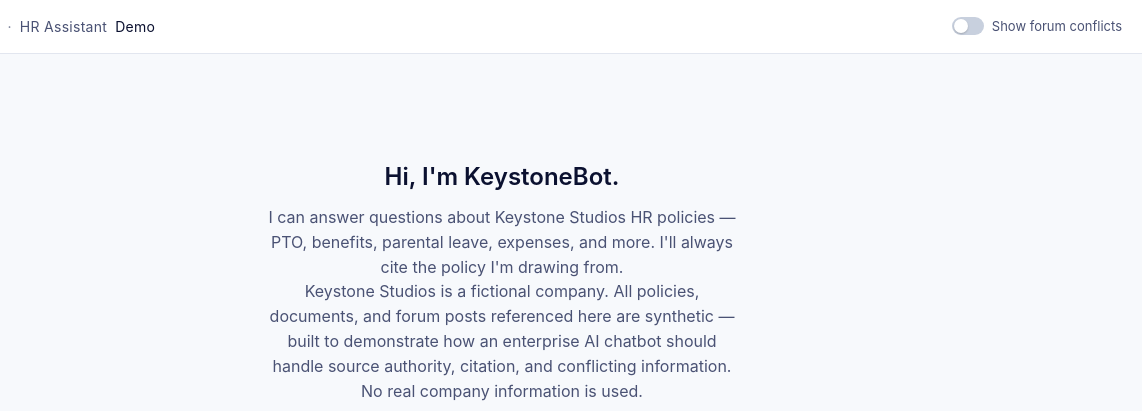
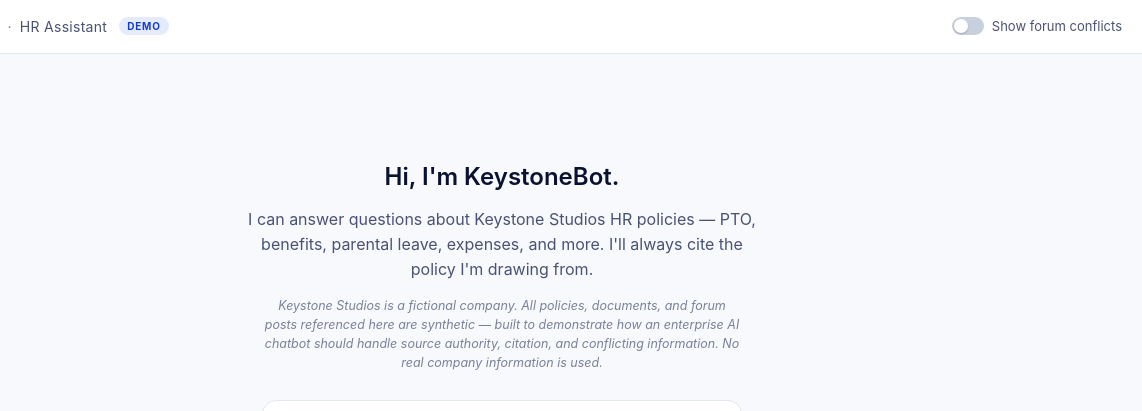
Before and after one commit to caseyv22/keystonebot, a plain HTML site: page frontend/index.html in a window 1280 px wide. Shown: the top 411 px of the page, 138-1280 px from the left. Drawn offline with Linux system fonts and the light colour scheme.

Commit message:
Update styles.css

```diff
--- a/frontend/styles.css
+++ b/frontend/styles.css
@@ -19,7 +19,7 @@
   --user-bubble: var(--brand-blue);
   --user-bubble-text: #FFFFFF;
 
-  /* Semantic colors for authority — kept distinct from brand so the trust hierarchy stays legible */
+  /* Semantic colors for authority */
   --auth-bg: #F0FDF4;
   --auth-border: #BBF7D0;
   --auth-text: #166534;
@@ -79,6 +79,21 @@ body {
 .brand-divider { color: var(--text-subtle); }
 .brand-product { color: var(--text-muted); }
 
+/* Demo pill — small persistent reminder that this is a demo */
+.demo-pill {
+  display: inline-block;
+  padding: 2px 8px;
+  margin-left: 4px;
+  font-size: 10px;
+  font-weight: 700;
+  letter-spacing: 0.08em;
+  text-transform: uppercase;
+  color: var(--brand-blue);
+  background: var(--brand-blue-soft);
+  border-radius: 999px;
+  line-height: 1.4;
+}
+
 /* Toggle */
 .toggle {
   display: flex;
@@ -135,17 +150,34 @@ body {
   align-items: center;
   gap: 28px;
 }
+.empty-greeting {
+  display: flex;
+  flex-direction: column;
+  align-items: center;
+  gap: 12px;
+}
 .empty-greeting h1 {
   font-size: 24px;
-  margin: 0 0 10px;
+  margin: 0;
   font-weight: 600;
   color: var(--text);
 }
 .empty-greeting p {
   margin: 0;
   color: var(--text-muted);
-  max-width: 480px;
+  max-width: 520px;
 }
+
+/* Demo disclaimer — subtle italic text below greeting */
+.empty-disclaimer {
+  font-size: 12.5px;
+  font-style: italic;
+  color: var(--text-subtle) !important;
+  max-width: 480px !important;
+  line-height: 1.5;
+  margin-top: 4px !important;
+}
+
 .suggestions {
   display: flex;
   flex-direction: column;
@@ -178,22 +210,12 @@ body {
   gap: 10px;
   max-width: 100%;
 }
-.message.user {
-  justify-content: flex-end;
-}
-.message.bot {
-  justify-content: flex-start;
-  width: 100%;
-}
-.message.user .bubble-wrap {
-  max-width: 80%;
-}
-.message.bot .bubble-wrap {
-  flex: 1;
-  min-width: 0;
-}
+.message.user { justify-content: flex-end; }
+.message.bot { justify-content: flex-start; width: 100%; }
+.message.user .bubble-wrap { max-width: 80%; }
+.message.bot .bubble-wrap { flex: 1; min-width: 0; }
 
-/* Bot avatar — K monogram in brand-blue circle */
+/* Bot avatar */
 .bot-avatar {
   width: 32px;
   height: 32px;
@@ -235,7 +257,7 @@ body {
 .bubble ul, .bubble ol { margin: 8px 0; padding-left: 22px; }
 .bubble li { margin-bottom: 4px; }
 
-/* Markdown headers rendered inside bot bubbles (safety net — prompt discourages them) */
+/* Markdown headers in bot bubbles */
 .bubble h3 {
   font-size: 15px;
   font-weight: 700;
@@ -244,7 +266,6 @@ body {
   letter-spacing: -0.01em;
 }
 .bubble h3:first-child { margin-top: 0; }
-
 .bubble h4 {
   font-size: 14px;
   font-weight: 600;
@@ -393,4 +414,5 @@ body {
   .empty-state { margin-top: 6vh; }
   .composer { padding: 12px; }
   .bot-avatar { width: 28px; height: 28px; font-size: 12px; }
+  .demo-pill { font-size: 9px; padding: 1px 6px; }
 }
```
